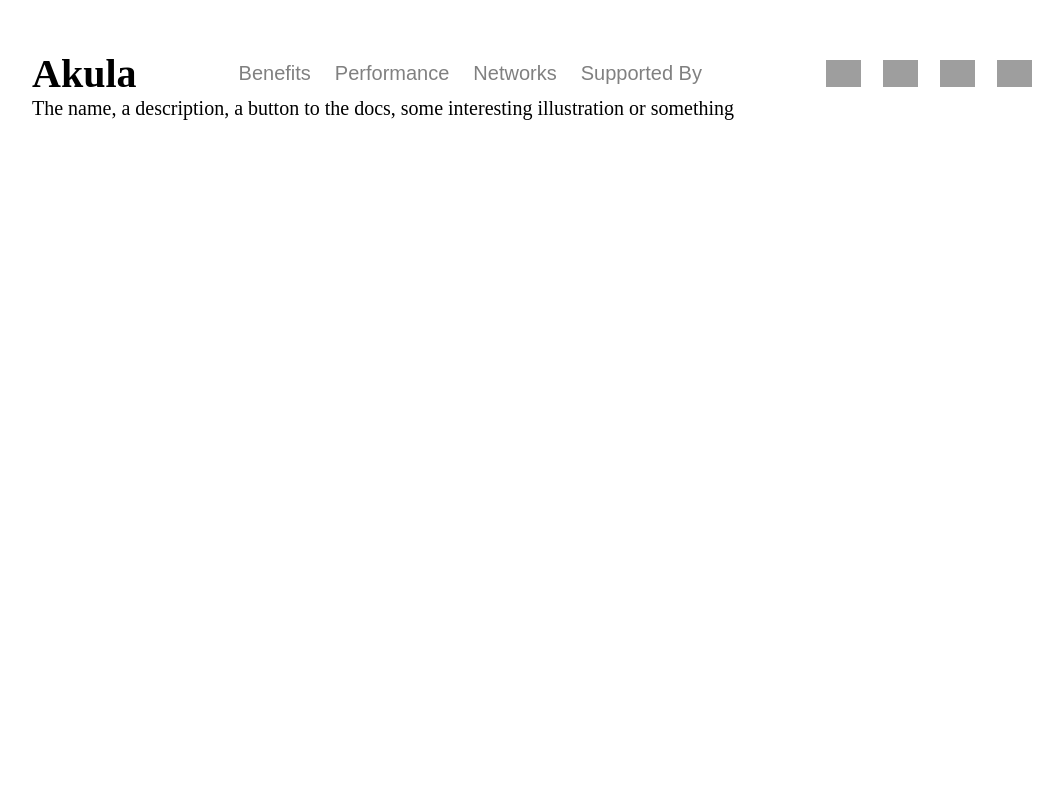
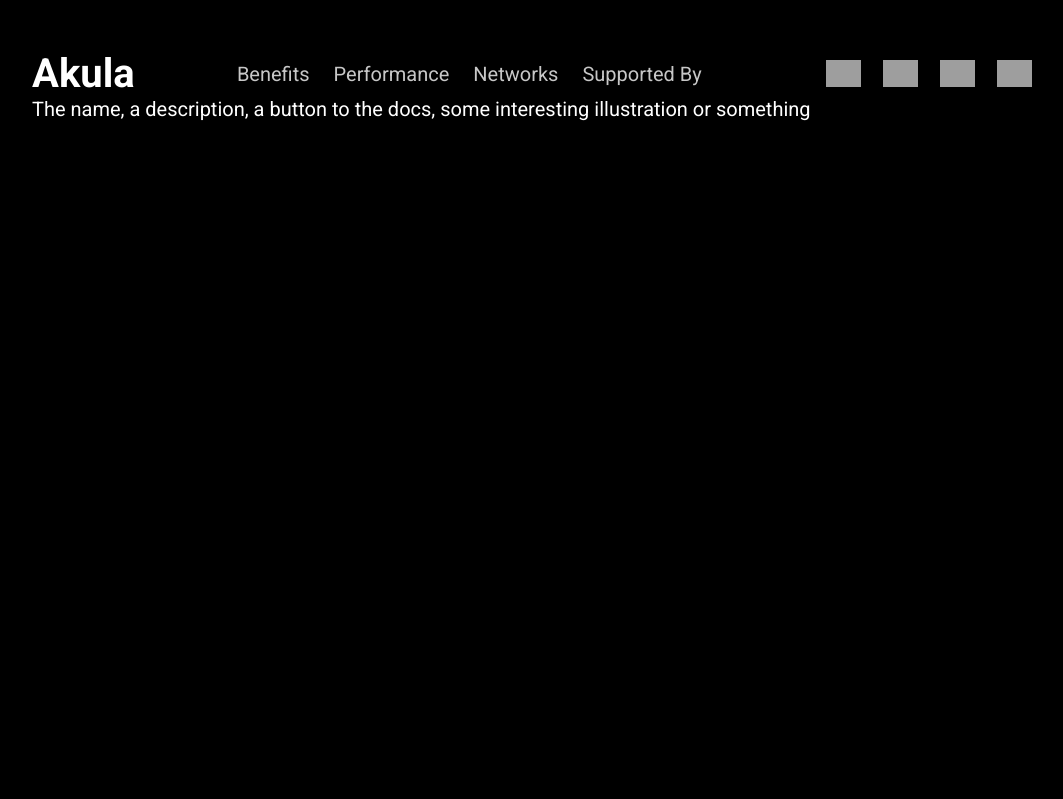
Before and after one commit to akula-bft/website, a React (Create React App) app: page / in a window 1280 px wide. Shown: the top 799 px of the page, without its empty margins (108-1171 px from the left). Built offline with nearby package versions, Linux system fonts and the light colour scheme; grey boxes are pictures that could not be loaded.

Commit message:
:lipstick: update colors and fonts

```diff
--- a/src/styles/GlobalStyles.tsx
+++ b/src/styles/GlobalStyles.tsx
@@ -2,9 +2,9 @@ import { createGlobalStyle } from "styled-components";
 
 const GlobalStyle = createGlobalStyle`
     :root {
-        --bg: white;
-        --main: black;
-        --sub: grey;
+        --bg: black;
+        --main: white;
+        --sub: #C7C7C7;
         --primary: blue;
         --secondary: yellow;
     }
@@ -15,6 +15,9 @@ const GlobalStyle = createGlobalStyle`
         padding: 0;
         font-size: 10px;
         color: var(--main);
+        font-family: 'Roboto', sans-serif;
+        /* font-family: 'Roboto Mono', monospace; */
+        /* font-family: 'Ubuntu', sans-serif; */
     }
 
     button {
```
